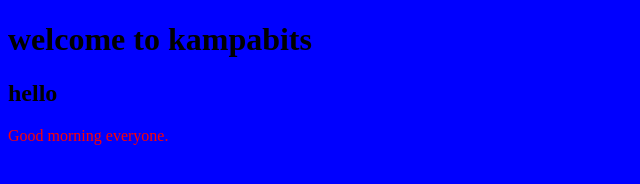
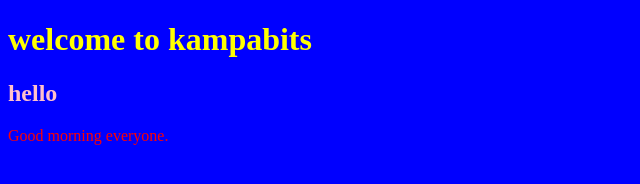
Before and after one commit to akareutdin/my-app, a plain HTML site: page index.html in a window 1280 px wide. Shown: the whole page, without its empty margins (0-640 px from the left). Drawn offline with Linux system fonts and the light colour scheme.

Commit message:
adding a color

```diff
--- a/style.css
+++ b/style.css
@@ -5,6 +5,10 @@ body {
 p {
     color: red;
 }
-h {
+
+h1 {
     color: yellow;
 }
+h2{
+    color: pink;
+}
```
